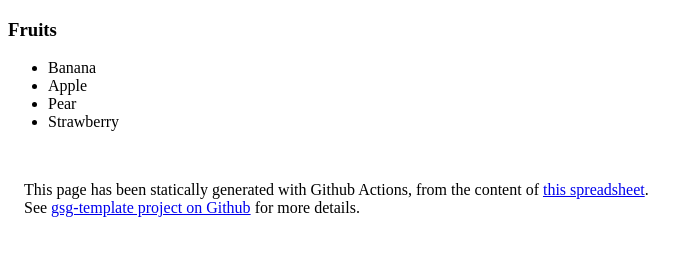
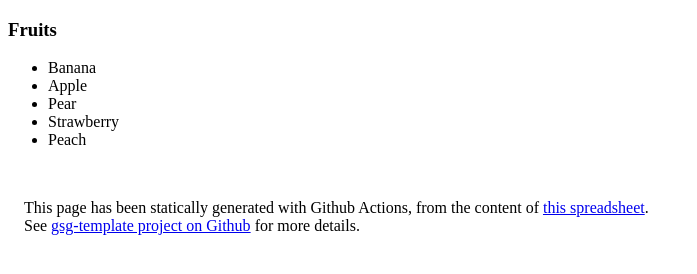
Before and after one commit to paolosimone/gsg-template, a plain HTML site: page docs/index.html in a window 1280 px wide. Shown: the whole page, without its empty margins (0-697 px from the left). Drawn offline with Linux system fonts and the light colour scheme.

Commit message:
Commit from GitHub Actions (build-and-publish)

```diff
--- a/docs/index.html
+++ b/docs/index.html
@@ -5,7 +5,7 @@
   </head>
   <body>
     <h3>Fruits</h3>
-    <ul><li>Banana</li><li>Apple</li><li>Pear</li><li>Strawberry</li></ul>
+    <ul><li>Banana</li><li>Apple</li><li>Pear</li><li>Strawberry</li><li>Peach</li></ul>
 
     <br/>
 
```
